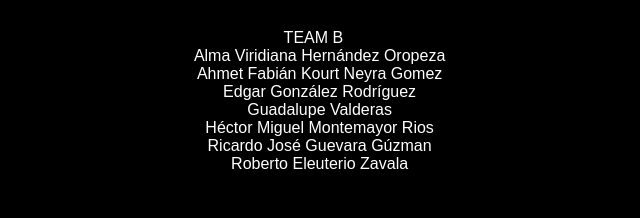
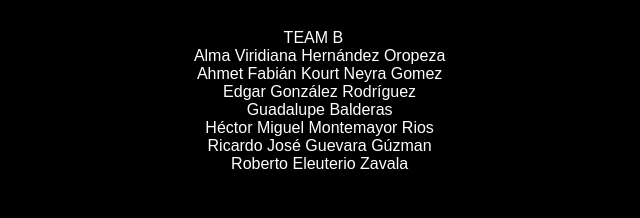
Before and after one commit to KourtZN/TEAM_B_PROYECTO_3_DASHBOARD_APP, a plain HTML site: page index.html in a window 1280 px wide. Shown: the part 1187-1405 px from the top of the page, 334-974 px from the left. Drawn offline with nearby package versions, Linux system fonts and the light colour scheme; no server answers.

Commit message:
Modificado el nombre de Lupe una disculpa

```diff
--- a/index.html
+++ b/index.html
@@ -58,7 +58,7 @@
                     <li>Alma Viridiana Hernández Oropeza</li>
                     <li>Ahmet Fabián Kourt Neyra Gomez</li>
                     <li>Edgar González Rodríguez</li>
-                    <li>Guadalupe Valderas</li>
+                    <li>Guadalupe Balderas</li>
                     <li>Héctor Miguel Montemayor Rios</li>
                     <li>Ricardo José Guevara Gúzman</li>
                     <li>Roberto Eleuterio Zavala</li>
```
